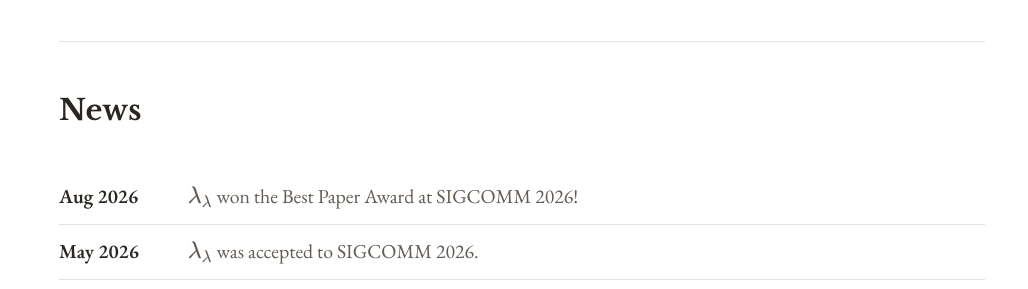
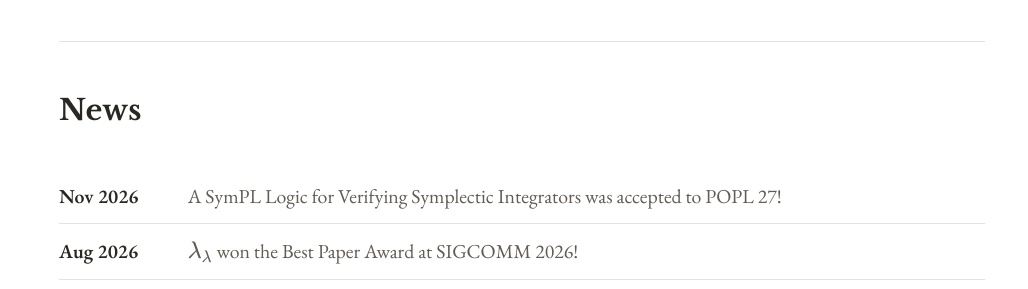
Before and after one commit to vaibhavmehta1/vaibhavmehta1.github.io, a plain HTML site: page index.html in a window 1280 px wide. Shown: the part 476-765 px from the top of the page, without its empty margins (118-1146 px from the left). Drawn offline with nearby package versions, Linux system fonts and the light colour scheme; some icons are missing.

Commit message:
Add news item for SymPL Logic acceptance at POPL 27

```diff
--- a/index.html
+++ b/index.html
@@ -284,6 +284,7 @@
     <section id="news">
       <h2 class="section-title">News</h2>
       <ul class="news-list">
+                <li><span class="news-date">Nov 2026</span><span>A SymPL Logic for Verifying Symplectic Integrators was accepted to POPL 27!</span></li>
         <li><span class="news-date">Aug 2026</span><span>\(\lambda_{\lambda}\) won the Best Paper Award at SIGCOMM
             2026!</span></li>
         <li><span class="news-date">May 2026</span><span>\(\lambda_{\lambda}\) was accepted to SIGCOMM 2026.</span></li>
```
